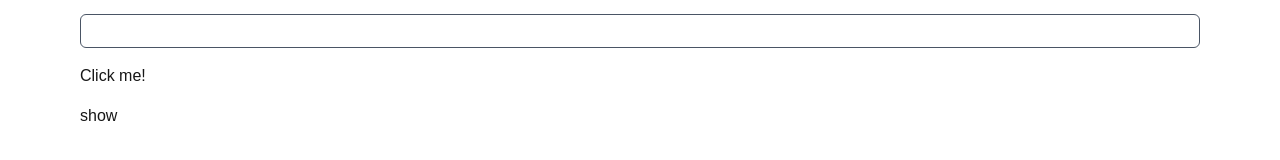
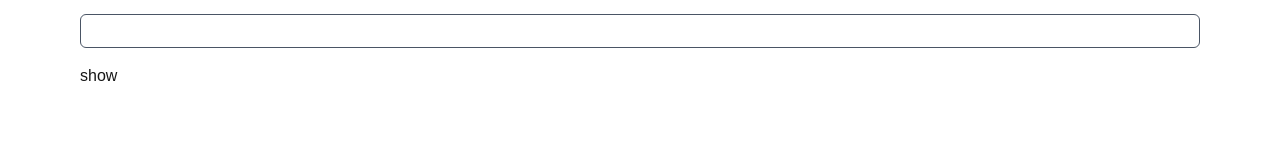
Before and after one commit to dipu4432/next-and-supabase-app, a Next.js app: page / in a window 1280 px wide. Shown: the part 412-572 px from the top of the page. Built offline with nearby package versions, Linux system fonts and the light colour scheme.

Commit message:
created toggle button using useState hook

```diff
--- a/app/page.js
+++ b/app/page.js
@@ -1,4 +1,6 @@
 'use client'
+
+import { useState } from 'react'
 
 function Card({ children }) {
   return (
@@ -9,14 +11,11 @@ function Card({ children }) {
 }
 
 export default function Home() {
+  const [ label, setLabel ] = useState('show')
   const name = "Singh";
-  let lebel = "show";
-  console.log('render');
 
-  const handleClick = () => alert('Hello!')
-  const handleDoubleClick = (e) => {
-    console.log('event');
-    lebel = "hide";
+  const handleClick = (e) => {
+    setLabel(label == 'show' ? 'hide' : 'show')
   }
 
   return (
@@ -32,10 +31,7 @@ export default function Home() {
         <Card />
         <Card />
 
-        <div className="flex flex-col gap-4 items-start">
-          <button onClick={ handleClick }>Click me!</button>
-          <button onClick={ handleDoubleClick }>{lebel}</button>
-        </div>
+        <button onClick={ handleClick }>{label}</button>
       </div>
     </>
   );
```
